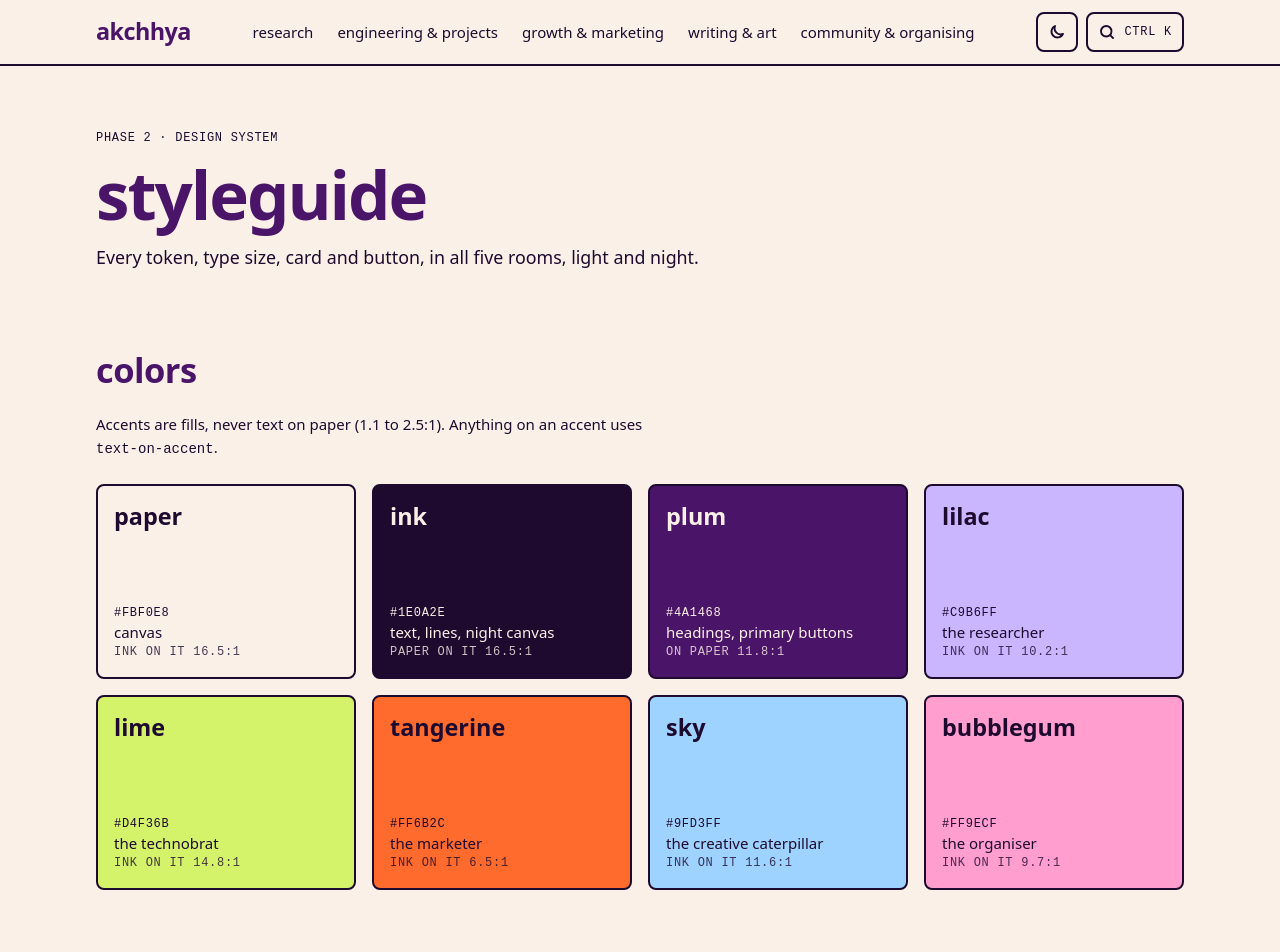
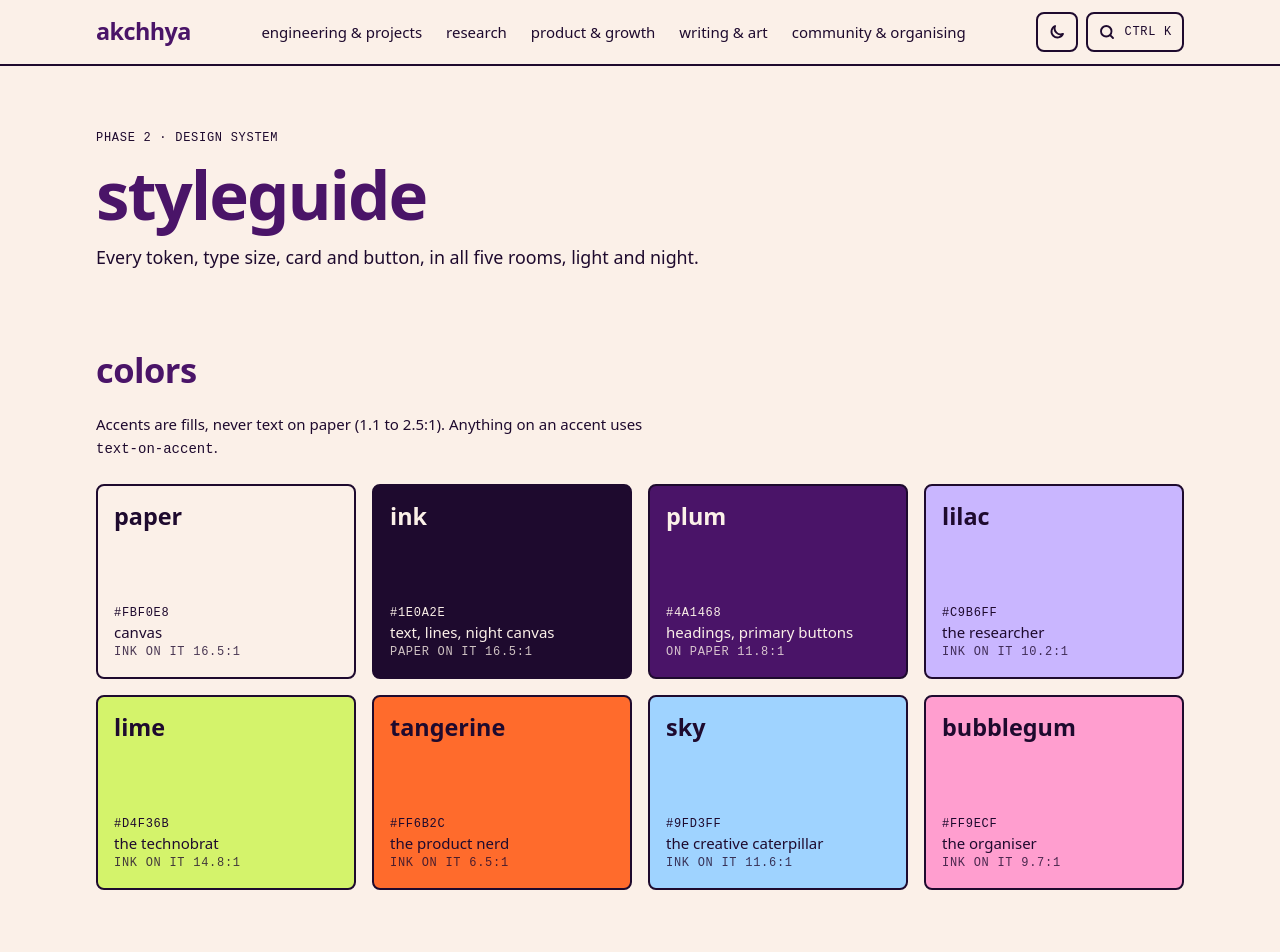
Before and after one commit to azzs11/.akchhya-portfolio, an Astro site: page /styleguide in a window 1280 px wide. Shown: the top 952 px of the page. Built offline with nearby package versions, Linux system fonts and the light colour scheme; Astro itself is replaced by a stand-in of ours.

Commit message:
rename the marketer room to the product nerd and reorder the rooms

```diff
--- a/src/components/ProofStrip.astro
+++ b/src/components/ProofStrip.astro
@@ -2,7 +2,7 @@
 const proof = [
   { big: 'published', small: 'heritagerec · icicacs 2026', href: '/research' },
   { big: '140K', small: 'requests a second · rate limiter', href: '/build' },
-  { big: '1.8M', small: 'launch impressions · libra ai', href: '/growth' },
+  { big: '1.8M', small: 'launch impressions · libra ai', href: '/product' },
 ];
 ---
 
--- a/src/data/rooms.ts
+++ b/src/data/rooms.ts
@@ -1,4 +1,4 @@
-export type RoomKey = 'researcher' | 'technobrat' | 'marketer' | 'caterpillar' | 'organiser';
+export type RoomKey = 'technobrat' | 'researcher' | 'product' | 'caterpillar' | 'organiser';
 
 export interface Room {
   key: RoomKey;
@@ -12,6 +12,13 @@ export interface Room {
 
 export const rooms: Room[] = [
   {
+    key: 'technobrat',
+    name: 'the technobrat',
+    label: 'engineering & projects',
+    href: '/build',
+    intro: 'things i built that didn’t fall over. mostly.',
+  },
+  {
     key: 'researcher',
     name: 'the researcher',
     label: 'research',
@@ -19,17 +26,10 @@ export const rooms: Room[] = [
     intro: 'i like data that’s messy, incomplete and hiding something.',
   },
   {
-    key: 'technobrat',
-    name: 'the technobrat',
-    label: 'engineering & projects',
-    href: '/build',
-    intro: 'things i built that didn’t fall over. mostly.',
-  },
-  {
-    key: 'marketer',
-    name: 'the marketer',
-    label: 'growth & marketing',
-    href: '/growth',
+    key: 'product',
+    name: 'the product nerd',
+    label: 'product & growth',
+    href: '/product',
     intro: 'i make people care about products. sometimes in 280 characters.',
   },
   {
--- a/src/pages/styleguide.astro
+++ b/src/pages/styleguide.astro
@@ -1,6 +1,6 @@
 ---
 import Base from '../layouts/Base.astro';
-import type { RoomKey as Room } from '../data/rooms';
+import { rooms } from '../data/rooms';
 import Button from '../components/Button.astro';
 import CatalogueCard from '../components/CatalogueCard.astro';
 
@@ -10,7 +10,7 @@ const palette = [
   { name: 'plum', hex: '#4A1468', role: 'headings, primary buttons', note: 'on paper 11.8:1', cls: 'bg-plum text-paper' },
   { name: 'lilac', hex: '#C9B6FF', role: 'the researcher', note: 'ink on it 10.2:1', cls: 'bg-lilac text-ink' },
   { name: 'lime', hex: '#D4F36B', role: 'the technobrat', note: 'ink on it 14.8:1', cls: 'bg-lime text-ink' },
-  { name: 'tangerine', hex: '#FF6B2C', role: 'the marketer', note: 'ink on it 6.5:1', cls: 'bg-tangerine text-ink' },
+  { name: 'tangerine', hex: '#FF6B2C', role: 'the product nerd', note: 'ink on it 6.5:1', cls: 'bg-tangerine text-ink' },
   { name: 'sky', hex: '#9FD3FF', role: 'the creative caterpillar', note: 'ink on it 11.6:1', cls: 'bg-sky text-ink' },
   { name: 'bubblegum', hex: '#FF9ECF', role: 'the organiser', note: 'ink on it 9.7:1', cls: 'bg-bubblegum text-ink' },
 ];
@@ -27,13 +27,6 @@ const scale = [
   { name: 'serif', spec: 'Instrument Serif italic · editorial only', cls: 'font-serif italic text-h2 font-normal', sample: '“the part of me that isn’t optimising anything.”' },
 ];
 
-const rooms: { key: Room; name: string; label: string; intro: string }[] = [
-  { key: 'researcher', name: 'the researcher', label: 'research', intro: 'i like data that’s messy, incomplete and hiding something.' },
-  { key: 'technobrat', name: 'the technobrat', label: 'engineering & projects', intro: 'things i built that didn’t fall over. mostly.' },
-  { key: 'marketer', name: 'the marketer', label: 'growth & marketing', intro: 'i make people care about products.' },
-  { key: 'caterpillar', name: 'the creative caterpillar', label: 'writing & art', intro: 'essays, poems, sketches.' },
-  { key: 'organiser', name: 'the organiser', label: 'community & organising', intro: 'getting 40 people into one room on time.' },
-];
 
 const themes = ['light', 'night'] as const;
 ---
--- a/src/styles/tokens.css
+++ b/src/styles/tokens.css
@@ -116,6 +116,6 @@
 
 [data-room="researcher"] { --accent: var(--color-lilac); }
 [data-room="technobrat"] { --accent: var(--color-lime); }
-[data-room="marketer"] { --accent: var(--color-tangerine); }
+[data-room="product"] { --accent: var(--color-tangerine); }
 [data-room="caterpillar"] { --accent: var(--color-sky); }
 [data-room="organiser"] { --accent: var(--color-bubblegum); }
```
Also changed, not shown: README.md.
